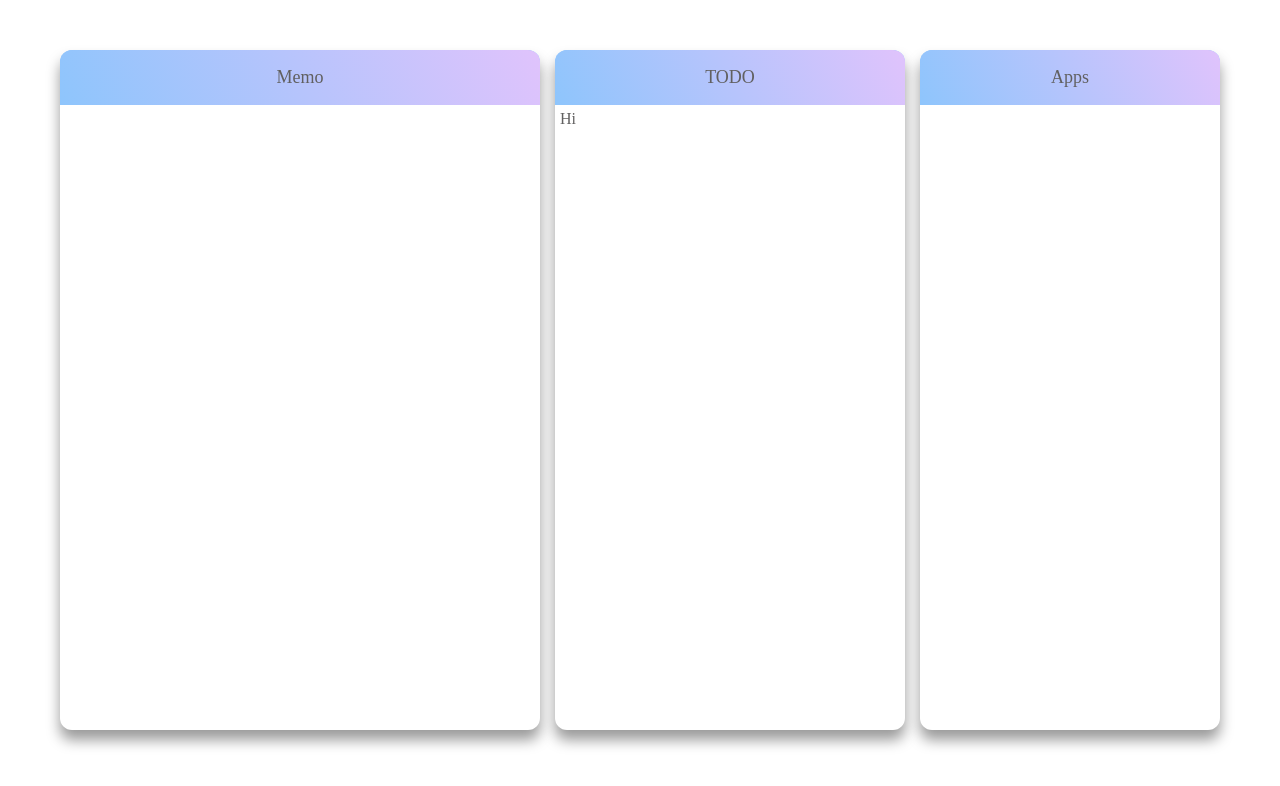
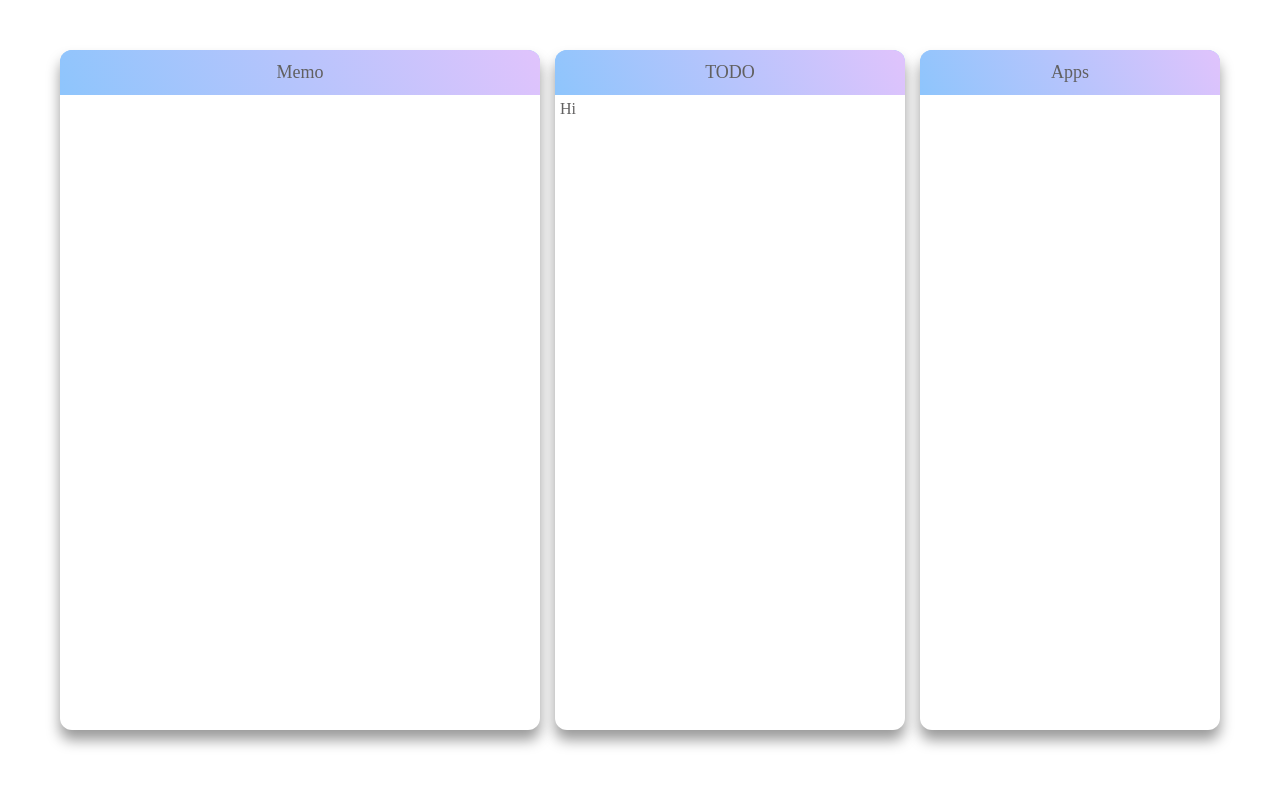
Before and after one commit to Ut0n69/chrome-new-tab-memo, a browser extension: page index.html in a window 1280 px wide. Drawn offline with Linux system fonts and the light colour scheme.

Commit message:
Fix: header height

```diff
--- a/css/style.css
+++ b/css/style.css
@@ -20,8 +20,8 @@ body {
 
 .card-header {
   width: 100%;
-  height: 55px;
-  line-height: 55px;
+  height: 45px;
+  line-height: 45px;
   background-color: #8EC5FC;
   background-image: linear-gradient(62deg, #8EC5FC 0%, #E0C3FC 100%);
   text-align: center;
@@ -42,7 +42,7 @@ body {
 }
 
 .card-contents {
-  height: calc(85vh - 65px);
+  height: calc(85vh - 55px);
   padding: 5px;
 }
 
```
